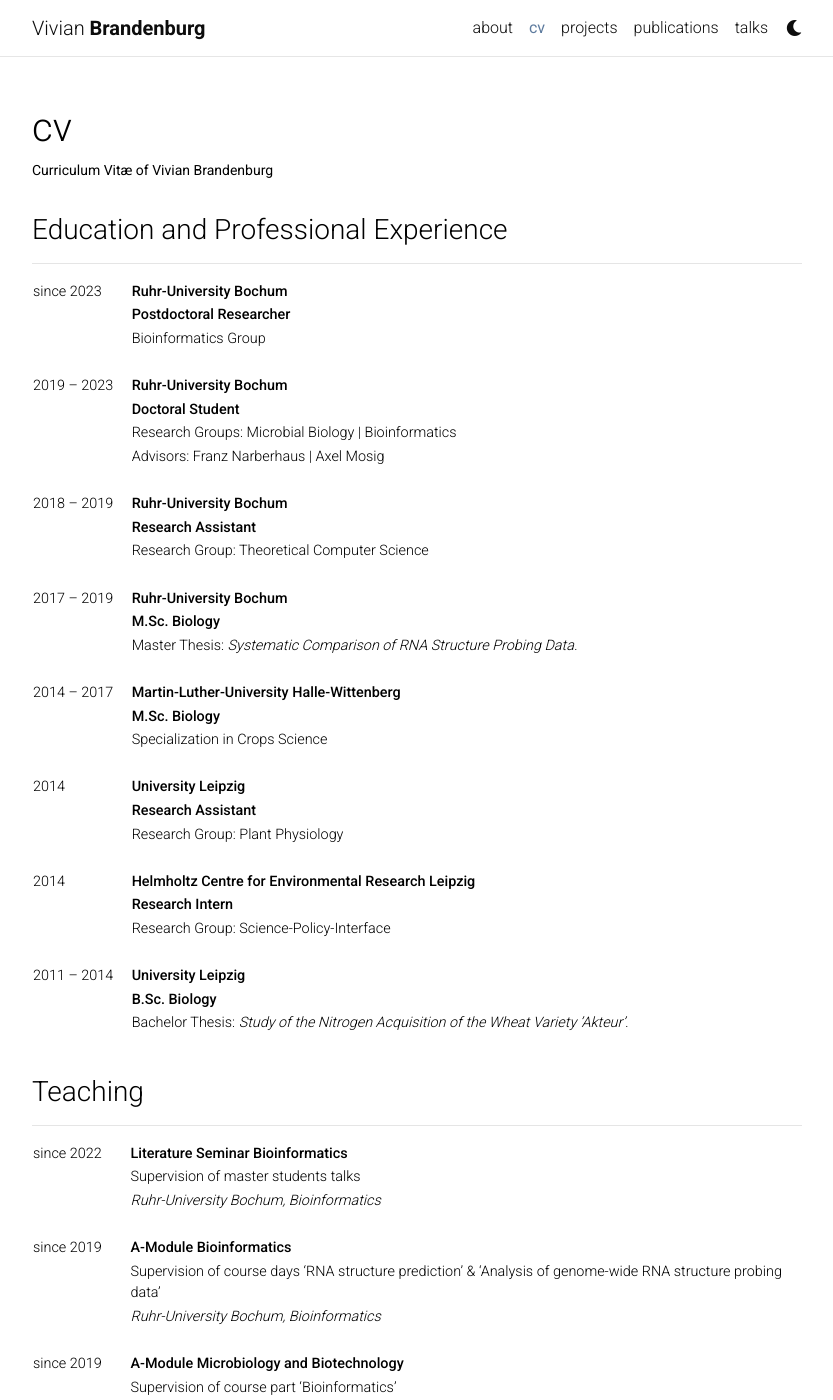
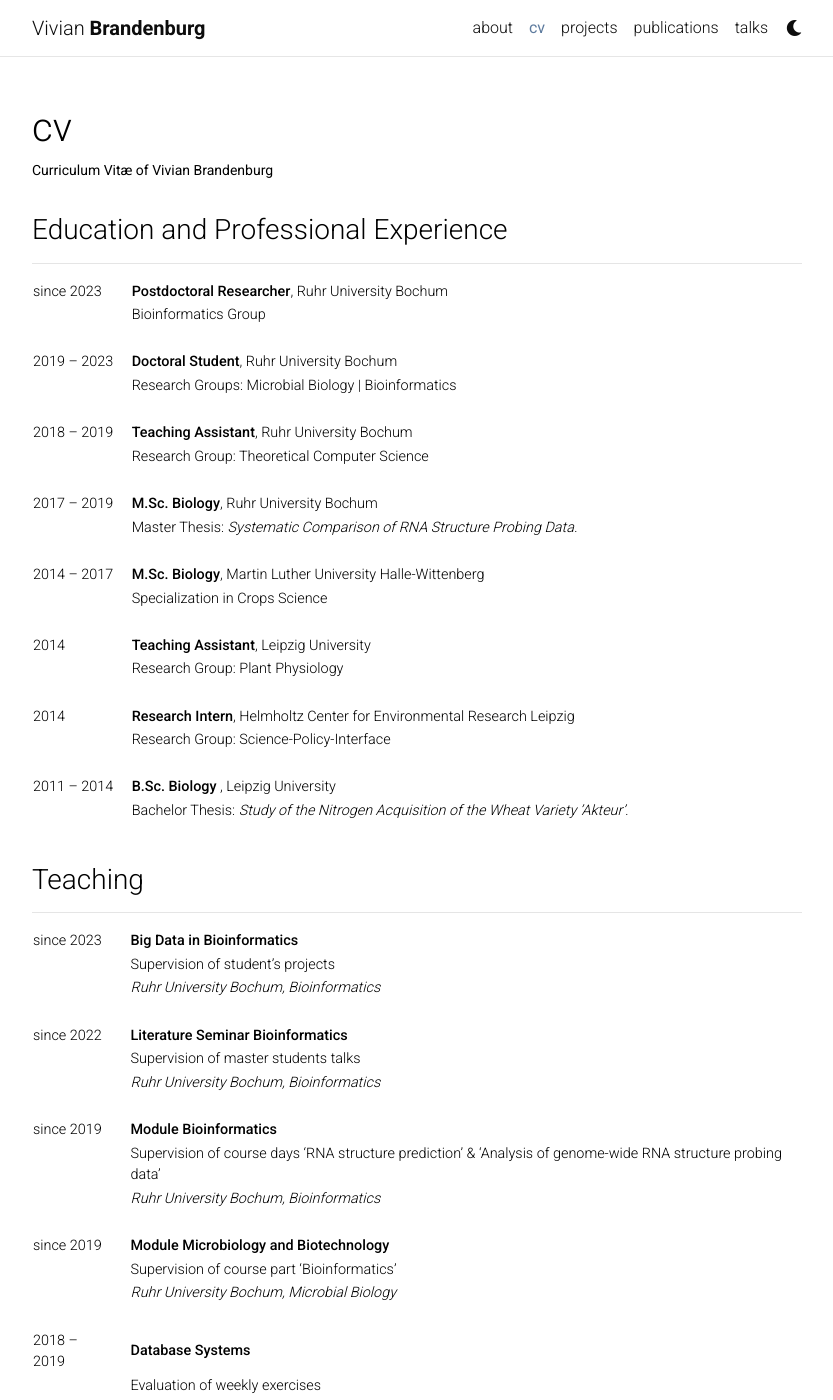
Before and after one commit to VivianBrandenburg/vivianbrandenburg.github.io, a Jekyll site: the page built from _pages/CV.md, in a window 1280 px wide and 1400 px high. Shown: the whole window, without its empty margins (223-1056 px from the left). Built offline with Jekyll 4.4.1, drawn with Linux system fonts in a browser that asks for light colours; full-size pictures stand in for the smaller copies a plugin makes; comment, search, counter and statistics services are not loaded; a style sheet for code colours, icons or effects is not loaded; some of the changed text lies outside the part shown.

Commit message:
update all

```diff
--- a/_pages/CV.md
+++ b/_pages/CV.md
@@ -10,37 +10,28 @@ nav: true
 ---
 
 
-|since 2023  |&emsp;| **Ruhr-University Bochum** |
-|            | | **Postdoctoral Researcher**
+|since 2023  |&emsp;|  **Postdoctoral Researcher**, Ruhr University Bochum  |
 |            | | Bioinformatics Group
 |            | |   |
-|2019 -- 2023 || **Ruhr-University Bochum** |
-|            | | **Doctoral Student**
+|2019 -- 2023 || **Doctoral Student**, Ruhr University Bochum |
 |            | | Research Groups: Microbial Biology \| Bioinformatics
-|            | | Advisors: Franz Narberhaus \| Axel Mosig |
 |            | |   |
-|2018 -- 2019| | **Ruhr-University Bochum** |
-|            | | **Research Assistant** |
+|2018 -- 2019| | **Teaching Assistant**, Ruhr University Bochum |
 |            | |Research Group: Theoretical Computer Science |
 |            | |   |
-|2017 -- 2019| | **Ruhr-University Bochum** |
-|            | | **M.Sc. Biology** |
+|2017 -- 2019| | **M.Sc. Biology**, Ruhr University Bochum |
 |            | | Master Thesis: *Systematic Comparison of RNA Structure Probing Data.* |
 |            | |   |
-|2014 -- 2017| | **Martin-Luther-University Halle-Wittenberg** |
-|            | | **M.Sc. Biology** |
+|2014 -- 2017| | **M.Sc. Biology**, Martin Luther University Halle-Wittenberg  |
 |            | | Specialization in Crops Science|
 |            | |   |
-|2014        | | **University Leipzig** |
-|            | | **Research Assistant** |
+|2014        | |  **Teaching Assistant**, Leipzig University |
 |            | | Research Group: Plant Physiology|
 |            | |   |
-| 2014       | | **Helmholtz Centre for Environmental Research Leipzig** |
-|            | | **Research Intern** |
+| 2014       | |**Research Intern**, Helmholtz Center for Environmental Research Leipzig |
 |            | | Research Group: Science-Policy-Interface |
 |            | |   |
-|2011 -- 2014| | **University Leipzig** |
-|            | | **B.Sc. Biology** |
+|2011 -- 2014| | **B.Sc. Biology** , Leipzig University |
 |            | | Bachelor Thesis: *Study of the Nitrogen Acquisition of the Wheat Variety ’Akteur’.* |
 
 
@@ -49,23 +40,27 @@ nav: true
 ### Teaching
 ---
 
+|since 2023  |&emsp;| **Big Data in Bioinformatics**  |
+|            | | Supervision of student's projects|
+|            | | *Ruhr University Bochum, Bioinformatics*|
+|            | |   |
 |since 2022  |&emsp;| **Literature Seminar Bioinformatics**  |
 |            | | Supervision of master students talks|
-|            | | *Ruhr-University Bochum, Bioinformatics*|
+|            | | *Ruhr University Bochum, Bioinformatics*|
 |            | |   |
-|since 2019  |&emsp;| **A-Module Bioinformatics** |
+|since 2019  |&emsp;| **Module Bioinformatics** |
 |            | | Supervision of course days 'RNA structure prediction' & 'Analysis of genome-wide RNA structure probing data'|
-|            | | *Ruhr-University Bochum, Bioinformatics*|
+|            | | *Ruhr University Bochum, Bioinformatics*|
 |            | |   |
-|since 2019  | | **A-Module Microbiology and Biotechnology** |
+|since 2019  | | **Module Microbiology and Biotechnology** |
 |            | | Supervision of course part 'Bioinformatics' |
-|            | | *Ruhr-University Bochum, Microbial Biology*|
+|            | | *Ruhr University Bochum, Microbial Biology*|
 |            | |   |
 |2018 -- 2019| |**Database Systems**|
 |            | | Evaluation of weekly exercises |
-|            | | *Ruhr-University Bochum, Theoretical Computer Science*|
+|            | | *Ruhr University Bochum, Theoretical Computer Science*|
 |            | |   |
 |2014        | | **Plant Physiology** |
 |            | | Teaching assistance in practical course|
-|            | | *University Leipzig, Plant Physiology*|
+|            | | *Leipzig University, Plant Physiology*|
 |            | |   |
```
Also changed, not shown: _bibliography/papers.bib (+16 -32 lines), _bibliography/posters.bib (+20 -2 lines), _bibliography/talks.bib (+6 -7 lines), _layouts/bib.html (+10 -0 lines), _pages/about.md (+2 -4 lines), _pages/talks.md (+1 -1 lines), 2 other files.
